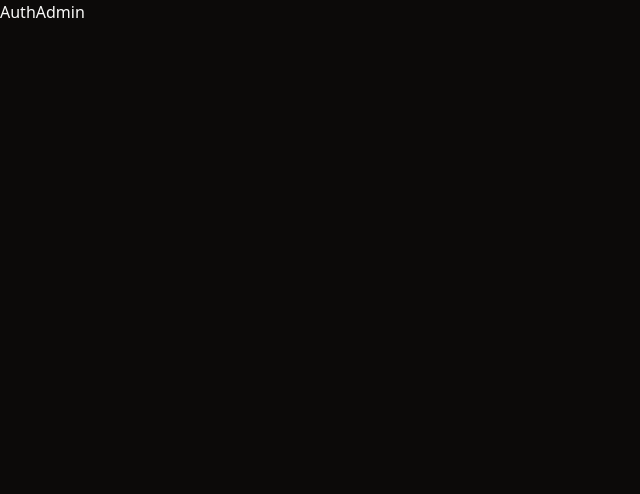
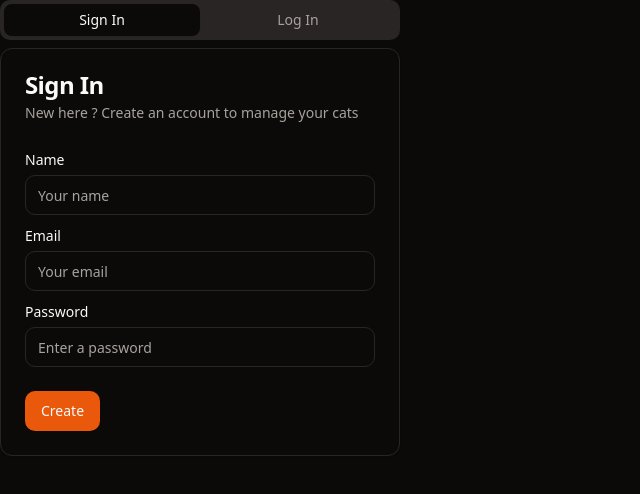
Before and after one commit to Elracoon/ESPL-hub-client, a React (Vite) app: page /auth/admin in a window 1280 px wide. Shown: the top 494 px of the page, without its empty margins (0-640 px from the left). Built offline with nearby package versions, Linux system fonts and the light colour scheme.

Commit message:
Add AuthAdminForm

```diff
--- /dev/null
+++ b/src/components/Forms/AuthAdminForm.tsx
@@ -0,0 +1,165 @@
+import React, { ChangeEvent, useState } from "react";
+import { useNavigate } from "react-router-dom";
+import { toast } from "sonner";
+
+import useStore from "@/lib/store";
+import loading from "@/lib/loading";
+
+import { Button } from "@/components/ui/button";
+import { Card, CardHeader, CardTitle, CardDescription, CardContent, CardFooter } from "@/components/ui/card";
+import { Input } from "@/components/ui/input";
+import { Label } from "@/components/ui/label";
+import { Tabs, TabsList, TabsTrigger, TabsContent } from "@/components/ui/tabs";
+// import { Icons } from "@/components/ui/icons";
+
+
+export default function AuthAdminForm() {
+
+    const { token, username, signIn, setUsername } = useStore();
+
+    const [name, setName] = useState('');
+    const [email, setEmail] = useState('');
+    const [password, setPassword] = useState('');
+
+    const navigate = useNavigate();
+
+    const [isLoading, setIsLoading] = React.useState<boolean>(false);
+
+    const handleChange = (e : ChangeEvent<HTMLInputElement>) => {
+		switch (e.target.id) {
+			case 'name':
+				setName(e.target.value);
+			    break;
+			case 'email':
+				setEmail(e.target.value);
+			    break;
+            case 'password':
+                setPassword(e.target.value);
+                break;
+			default:
+			    break;
+		};
+	};
+
+    const createUser = async () => {
+
+        setIsLoading(true);
+        await loading(2000);
+
+        if (name.length <= 1) {
+            toast.error('Choose a username with 2 characters or more');
+        } else if (email.length <= 1) {
+            toast.error('Choose an email with 2 characters or more');
+        } else if (password.length <= 1) {
+            toast.error('Choose a password with 6 characters or more');
+        } else {
+            try {
+                const response = await fetch(`api/users`, {
+                    method: 'POST',
+                    headers: {
+                        'Content-Type': 'application/json',
+                    },
+                    body: JSON.stringify({ name, email, password }),
+                  });
+
+                if (response.ok) {
+                    navigate("/");
+                    setUsername(name);
+                    console.log(name, email, password)
+                    signIn();
+                } else {
+                    toast.error('Failed during registration');
+                    throw new Error('Failed during registration');
+                };
+
+            } catch (error: any) {
+                toast.error('Error during registration', error.message);
+            } finally {
+                setIsLoading(false);
+            };
+        };
+
+        setIsLoading(false);
+    };
+
+    async function login(event: React.SyntheticEvent) {
+        event.preventDefault();
+        setIsLoading(true);
+
+        setTimeout(() => {
+            setIsLoading(false);
+            navigate("/");
+        }, 2000)
+    };
+
+    return (
+        <Tabs defaultValue="signin" className="w-[400px]">
+            <TabsList className="grid w-full grid-cols-2">
+                <TabsTrigger value="signin">Sign In</TabsTrigger>
+                <TabsTrigger value="login">Log In</TabsTrigger>
+            </TabsList>
+                <TabsContent value="signin">
+                    <Card>
+                        <CardHeader>
+                            <CardTitle>Sign In</CardTitle>
+                            <CardDescription>
+                                New here ? Create an account to manage your cats
+                            </CardDescription>
+                        </CardHeader>
+                        <CardContent className="space-y-2">
+                            <div className="space-y-1">
+                                <Label htmlFor="name">Name</Label>
+                                <Input autoComplete="off" id="name" type="text" value={name} placeholder="Your name" onChange={handleChange} />
+                            </div>
+                            <div className="space-y-1">
+                                <Label htmlFor="email">Email</Label>
+                                <Input autoComplete="off" id="email" type="email" value={email} placeholder="Your email" onChange={handleChange} />
+                            </div>
+                            <div className="space-y-1">
+                                <Label htmlFor="password">Password</Label>
+                                <Input id="password" type="password" value={password} placeholder="Enter a password" onChange={handleChange} />
+                            </div>
+                        </CardContent>
+                        <CardFooter>
+                            <Button disabled={isLoading} onClick={createUser}>
+                                {/* {isLoading && (
+                                    <Icons.spinner className="mr-2 h-4 w-4 animate-spin" />
+                                )} */}
+                                Create
+                            </Button>
+                        </CardFooter>
+                    </Card>
+                </TabsContent>
+            <form onSubmit={login}>
+                <TabsContent value="login">
+                    <Card>
+                        <CardHeader>
+                            <CardTitle>Log In</CardTitle>
+                            <CardDescription>
+                                Access your space
+                            </CardDescription>
+                        </CardHeader>
+                        <CardContent className="space-y-2">
+                            <div className="space-y-1">
+                                <Label htmlFor="email">Email</Label>
+                                <Input id="email" type="email" placeholder="Your email" />
+                            </div>
+                            <div className="space-y-1">
+                                <Label htmlFor="password">Password</Label>
+                                <Input id="password" type="password" placeholder="Enter yout password" />
+                            </div>
+                        </CardContent>
+                        <CardFooter>
+                            <Button disabled={isLoading}>
+                                {/* {isLoading && (
+                                    <Icons.spinner className="mr-2 h-4 w-4 animate-spin" />
+                                )} */}
+                                Connect
+                            </Button>
+                        </CardFooter>
+                    </Card>
+                </TabsContent>
+            </form>
+        </Tabs>
+    )
+}
--- a/src/pages/AuthAdmin.tsx
+++ b/src/pages/AuthAdmin.tsx
@@ -1,5 +1,7 @@
+import AuthAdminForm from "@/components/Forms/AuthAdminForm"
+
 export default function AuthAdmin() {
     return (
-        <h1>AuthAdmin</h1>
+        <AuthAdminForm />
     )
 }
```
